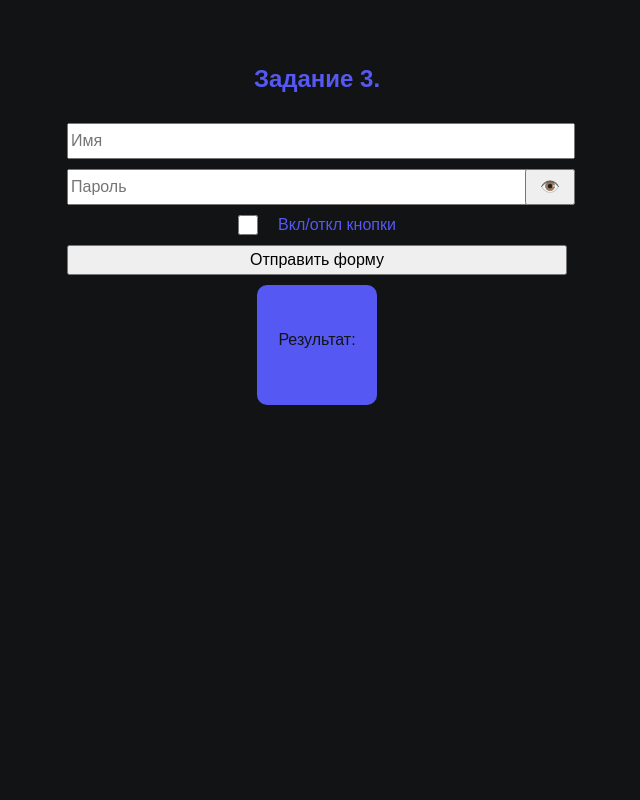
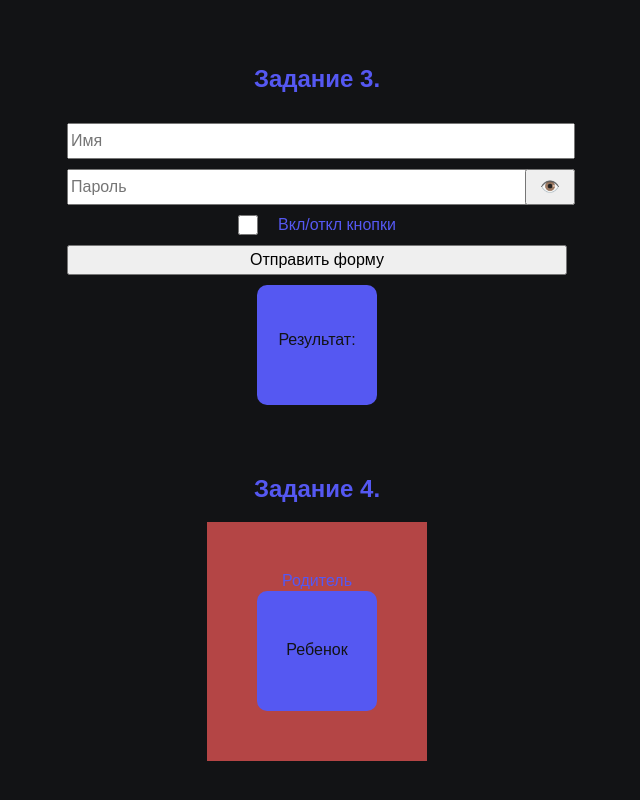
Before and after one commit to tearzday/rss-mentoring, a website: page core-js/dom/index.html in a window 1280 px wide. Shown: the part 516-1316 px from the top of the page, without its empty margins (323-963 px from the left). Before the commit the page ends 921 px from the top, so only its background shows below. Drawn offline with Linux system fonts and the light colour scheme.

Commit message:
feat: add task for event phases

```diff
--- a/core-js/dom/index.html
+++ b/core-js/dom/index.html
@@ -29,7 +29,7 @@
                 <div class="box task2">Lorem ipsum dolor sit amet, consectetur adipisicing elit. Omnis eius necessitatibus facere explicabo accusantium odit aliquam alias ipsum quibusdam. Totam perspiciatis quo error architecto obcaecati, in suscipit id velit repudiandae!</div>
             </div>
         </section>
-               <section>
+        <section>
             <h2>Задание 3.</h2>
                 <form id="form">
                     <div id="error"></div>
@@ -49,6 +49,12 @@
                     </div>
                 </form>
         </section>
-    </main>
-</body>
+        <section>
+            <h2>Задание 4.</h2>
+            <div class="container">
+                <div id="parent">
+                    Родитель
+                    <div id="children" class="box">Ребенок</div>
+                </div>
+            </div>
 </html>
--- a/core-js/dom/script.js
+++ b/core-js/dom/script.js
@@ -330,3 +330,30 @@ togglePassword.addEventListener('click', () => {
 
     password.setAttribute('type', passAttribute)
 })
+
+
+
+/* 4) Event Phases and their differences.
+
+
+*/
+const parentNode = document.querySelector('#parent')
+const childrenNode = document.querySelector('#children')
+
+// Что будет в консоли при клике на родителя? Что будет в консоли при клике на дочерний? (parent, children parent)
+// childrenNode.addEventListener('click', () => {
+//     console.log('children')
+// })
+
+// parentNode.addEventListener('click', () => {
+//     console.log('parent')
+// })
+
+// Что будет в консоли при клике на родителя? Что будет в консоли при клике на дочерний? (parent, parent children)
+// childrenNode.addEventListener('click', () => {
+//     console.log('children')
+// })
+
+// parentNode.addEventListener('click', (e) => {
+//     console.log('parent')
+// },true)
--- a/core-js/dom/style.css
+++ b/core-js/dom/style.css
@@ -359,6 +359,7 @@ body {
     font-family: Arial, Helvetica, sans-serif;
     background-color: var(--color-black);
     color: var(--color-accent);
+    padding-bottom: 200px;
 }
 
 header {
@@ -460,3 +461,9 @@ input {
     height: 20px;
     margin-right: 20px;
 }
+
+#parent {
+    background-color: var(--color-red);
+    padding: 50px;
+    margin: 0 auto;
+}
```
